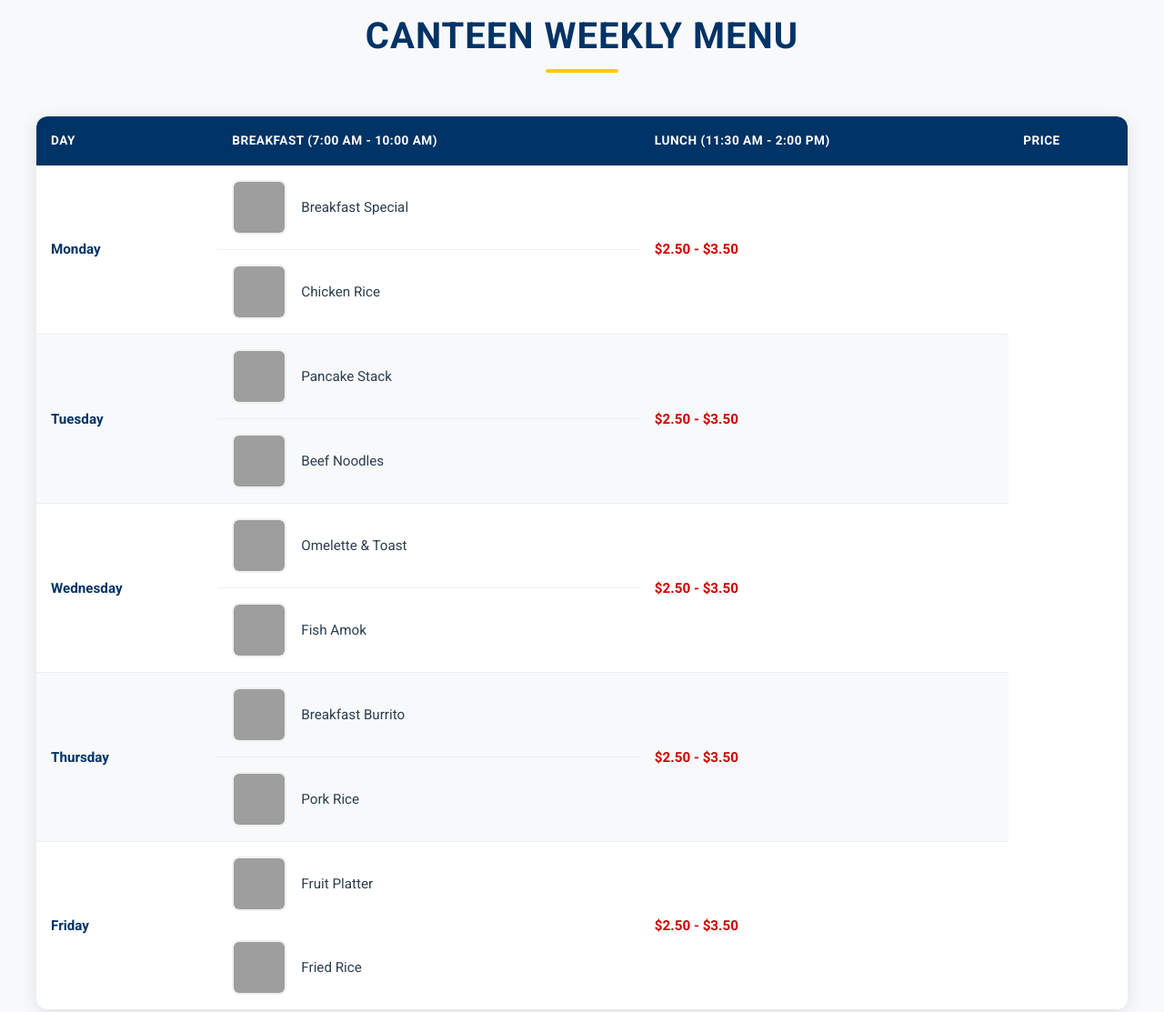
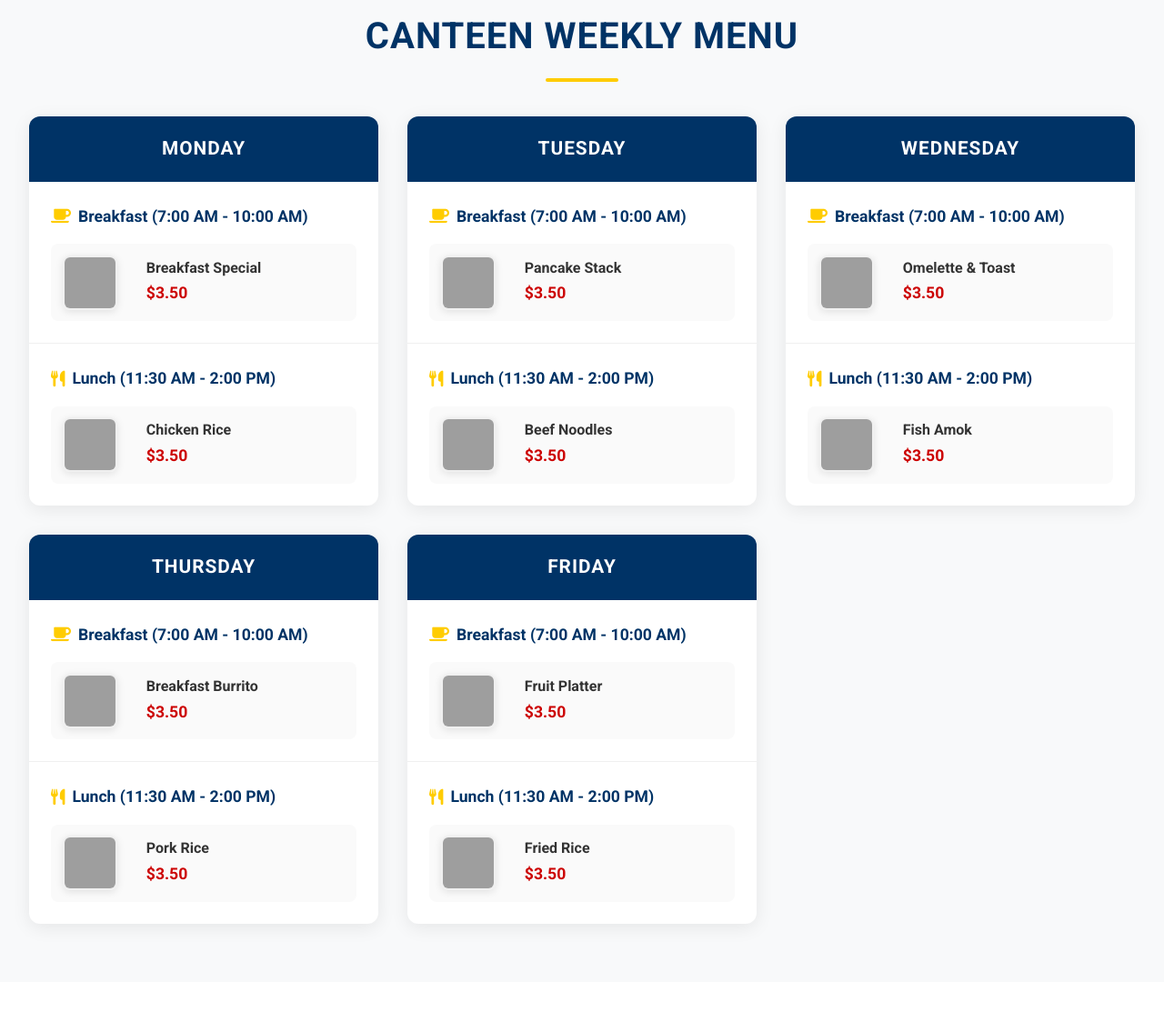
Before and after one commit to phanphoun/project-pnc, a plain HTML site: page index.html in a window 1280 px wide. Shown: the part 1520-2633 px from the top of the page at 91% size. Drawn offline with Linux system fonts and the light colour scheme; grey boxes are pictures that could not be loaded.

Commit message:
canteen page update

```diff
--- a/css/style.css
+++ b/css/style.css
@@ -603,19 +603,168 @@ section {
     font-size: 1rem;
 }
 
-/* Canteen Section - Table Style */
+/* Canteen Section - Modern Card Layout */
 .canteen-section {
     background-color: #f9f9f9;
-    padding: 4rem 0;
+    padding: 4rem 1rem;
+    position: relative;
+    overflow: hidden;
 }
 
-.menu-table-container {
-    overflow-x: auto;
+.canteen-container {
+    max-width: 1400px;
+    margin: 0 auto;
+    padding: 0 1rem;
+}
+
+.canteen-section .section-title {
+    text-align: center;
+    margin-bottom: 3rem;
+    position: relative;
+    color: var(--pnc-blue);
+}
+
+.canteen-section .section-title::after {
+    content: '';
+    position: absolute;
+    bottom: -10px;
+    left: 50%;
+    transform: translateX(-50%);
+    width: 80px;
+    height: 4px;
+    background: var(--pnc-yellow);
+    border-radius: 2px;
+}
+
+.menu-week {
+    display: grid;
+    grid-template-columns: repeat(auto-fit, minmax(300px, 1fr));
+    gap: 2rem;
+    margin-top: 2rem;
+}
+
+.menu-day {
     background: white;
     border-radius: 12px;
-    box-shadow: 0 4px 20px rgba(0, 0, 0, 0.1);
-    margin: 0 auto;
-    max-width: 1200px;
+    overflow: hidden;
+    box-shadow: 0 4px 20px rgba(0, 0, 0, 0.08);
+    transition: all 0.3s ease;
+    height: 100%;
+}
+
+.menu-day:hover {
+    transform: translateY(-5px);
+    box-shadow: 0 10px 30px rgba(0, 0, 0, 0.12);
+}
+
+.day-header {
+    background: var(--pnc-blue);
+    color: white;
+    padding: 1.2rem;
+    text-align: center;
+    font-size: 1.3rem;
+    font-weight: 600;
+    text-transform: uppercase;
+    letter-spacing: 1px;
+}
+
+.menu-meal {
+    padding: 1.5rem;
+    border-bottom: 1px solid #f0f0f0;
+}
+
+.menu-meal:last-child {
+    border-bottom: none;
+}
+
+.meal-title {
+    display: flex;
+    align-items: center;
+    color: var(--pnc-blue);
+    font-weight: 600;
+    margin-bottom: 1rem;
+    font-size: 1.1rem;
+}
+
+.meal-title i {
+    margin-right: 0.5rem;
+    color: var(--pnc-yellow);
+}
+
+.menu-item {
+    display: flex;
+    align-items: center;
+    margin-bottom: 1rem;
+    padding: 0.8rem;
+    border-radius: 8px;
+    transition: all 0.3s ease;
+    background: #fafafa;
+}
+
+.menu-item:last-child {
+    margin-bottom: 0;
+}
+
+.menu-item:hover {
+    background: #f5f5f5;
+    transform: translateX(5px);
+}
+
+.menu-image {
+    width: 70px;
+    height: 70px;
+    border-radius: 8px;
+    object-fit: cover;
+    margin-right: 1rem;
+    border: 2px solid #fff;
+    box-shadow: 0 2px 8px rgba(0, 0, 0, 0.1);
+}
+
+.menu-details {
+    flex: 1;
+}
+
+.menu-details h4 {
+    margin: 0 0 0.3rem;
+    color: #333;
+    font-size: 1rem;
+}
+
+.menu-price {
+    font-weight: 700;
+    color: var(--pnc-red);
+    font-size: 1.1rem;
+}
+
+/* Responsive adjustments */
+@media (max-width: 1200px) {
+    .menu-week {
+        grid-template-columns: repeat(2, 1fr);
+    }
+}
+
+@media (max-width: 768px) {
+    .menu-week {
+        grid-template-columns: 1fr;
+    }
+
+    .menu-day {
+        max-width: 500px;
+        margin: 0 auto;
+    }
+}
+
+@media (max-width: 480px) {
+    .menu-item {
+        flex-direction: column;
+        text-align: center;
+    }
+
+    .menu-image {
+        margin: 0 0 1rem 0;
+        width: 100%;
+        height: 150px;
+    }
 }
 
 .menu-table {
--- a/index.html
+++ b/index.html
@@ -69,85 +69,137 @@
         </div>
     </section>
     <!-- Canteen Section -->
-<section id="canteen" class="canteen-section">
-    <h2 class="section-title">Canteen Weekly Menu</h2>
-    <div class="canteen-container">
-        <div class="menu-table-container">
-            <table class="menu-table">
-                <thead>
-                    <tr>
-                        <th>Day</th>
-                        <th>Breakfast (7:00 AM - 10:00 AM)</th>
-                        <th>Lunch (11:30 AM - 2:00 PM)</th>
-                        <th>Price</th>
-                    </tr>
-                </thead>
-                <tbody>
-                    <tr>
-                        <td class="day-cell">Monday</td>
-                        <td class="menu-item">
-                            <img src="https://images.unsplash.com/photo-1512621776951-a57141f2eefd" alt="Breakfast" class="menu-image">
-                            <span>Breakfast Special</span>
-                        </td>
-                        <td class="menu-item">
-                            <img src="https://images.unsplash.com/photo-1544025162-d76694265947" alt="Lunch" class="menu-image">
-                            <span>Chicken Rice</span>
-                        </td>
-                        <td class="price-cell">$2.50 - $3.50</td>
-                    </tr>
-                    <tr>
-                        <td class="day-cell">Tuesday</td>
-                        <td class="menu-item">
-                            <img src="https://images.unsplash.com/photo-1482049016688-2d3e1b311543" alt="Breakfast" class="menu-image">
-                            <span>Pancake Stack</span>
-                        </td>
-                        <td class="menu-item">
-                            <img src="https://images.unsplash.com/photo-1544025162-d76694265947" alt="Lunch" class="menu-image">
-                            <span>Beef Noodles</span>
-                        </td>
-                        <td class="price-cell">$2.50 - $3.50</td>
-                    </tr>
-                    <tr>
-                        <td class="day-cell">Wednesday</td>
-                        <td class="menu-item">
-                            <img src="https://images.unsplash.com/photo-1482049016688-2d3e1b311543" alt="Breakfast" class="menu-image">
-                            <span>Omelette & Toast</span>
-                        </td>
-                        <td class="menu-item">
-                            <img src="https://images.unsplash.com/photo-1544025162-d76694265947" alt="Lunch" class="menu-image">
-                            <span>Fish Amok</span>
-                        </td>
-                        <td class="price-cell">$2.50 - $3.50</td>
-                    </tr>
-                    <tr>
-                        <td class="day-cell">Thursday</td>
-                        <td class="menu-item">
-                            <img src="https://images.unsplash.com/photo-1482049016688-2d3e1b311543" alt="Breakfast" class="menu-image">
-                            <span>Breakfast Burrito</span>
-                        </td>
-                        <td class="menu-item">
-                            <img src="https://images.unsplash.com/photo-1544025162-d76694265947" alt="Lunch" class="menu-image">
-                            <span>Pork Rice</span>
-                        </td>
-                        <td class="price-cell">$2.50 - $3.50</td>
-                    </tr>
-                    <tr>
-                        <td class="day-cell">Friday</td>
-                        <td class="menu-item">
-                            <img src="https://images.unsplash.com/photo-1482049016688-2d3e1b311543" alt="Breakfast" class="menu-image">
-                            <span>Fruit Platter</span>
-                        </td>
-                        <td class="menu-item">
-                            <img src="https://images.unsplash.com/photo-1544025162-d76694265947" alt="Lunch" class="menu-image">
-                            <span>Fried Rice</span>
-                        </td>
-                        <td class="price-cell">$2.50 - $3.50</td>
-                    </tr>
-                </tbody>
-            </table>
+    <section id="canteen" class="canteen-section">
+        <h2 class="section-title">Canteen Weekly Menu</h2>
+        <div class="canteen-container">
+            <div class="menu-week">
+                <!-- Monday -->
+                <div class="menu-day">
+                    <div class="day-header">Monday</div>
+                    <div class="menu-meal">
+                        <div class="meal-title"><i class="fas fa-coffee"></i> Breakfast (7:00 AM - 10:00 AM)</div>
+                        <div class="menu-item">
+                            <img src="https://images.unsplash.com/photo-1512621776951-a57141f2eefd" alt="Breakfast Special" class="menu-image">
+                            <div class="menu-details">
+                                <h4>Breakfast Special</h4>
+                                <div class="menu-price">$3.50</div>
+                            </div>
+                        </div>
+                    </div>
+                    <div class="menu-meal">
+                        <div class="meal-title"><i class="fas fa-utensils"></i> Lunch (11:30 AM - 2:00 PM)</div>
+                        <div class="menu-item">
+                            <img src="https://images.unsplash.com/photo-1544025162-d76694265947" alt="Chicken Rice" class="menu-image">
+                            <div class="menu-details">
+                                <h4>Chicken Rice</h4>
+                                <div class="menu-price">$3.50</div>
+                            </div>
+                        </div>
+                    </div>
+                </div>
+
+                <!-- Tuesday -->
+                <div class="menu-day">
+                    <div class="day-header">Tuesday</div>
+                    <div class="menu-meal">
+                        <div class="meal-title"><i class="fas fa-coffee"></i> Breakfast (7:00 AM - 10:00 AM)</div>
+                        <div class="menu-item">
+                            <img src="https://images.unsplash.com/photo-1482049016688-2d3e1b311543" alt="Pancake Stack" class="menu-image">
+                            <div class="menu-details">
+                                <h4>Pancake Stack</h4>
+                                <div class="menu-price">$3.50</div>
+                            </div>
+                        </div>
+                    </div>
+                    <div class="menu-meal">
+                        <div class="meal-title"><i class="fas fa-utensils"></i> Lunch (11:30 AM - 2:00 PM)</div>
+                        <div class="menu-item">
+                            <img src="https://images.unsplash.com/photo-1544025162-d76694265947" alt="Beef Noodles" class="menu-image">
+                            <div class="menu-details">
+                                <h4>Beef Noodles</h4>
+                                <div class="menu-price">$3.50</div>
+                            </div>
+                        </div>
+                    </div>
+                </div>
+
+                <!-- Wednesday -->
+                <div class="menu-day">
+                    <div class="day-header">Wednesday</div>
+                    <div class="menu-meal">
+                        <div class="meal-title"><i class="fas fa-coffee"></i> Breakfast (7:00 AM - 10:00 AM)</div>
+                        <div class="menu-item">
+                            <img src="https://images.unsplash.com/photo-1482049016688-2d3e1b311543" alt="Omelette & Toast" class="menu-image">
+                            <div class="menu-details">
+                                <h4>Omelette & Toast</h4>
+                                <div class="menu-price">$3.50</div>
+                            </div>
+                        </div>
+                    </div>
+                    <div class="menu-meal">
+                        <div class="meal-title"><i class="fas fa-utensils"></i> Lunch (11:30 AM - 2:00 PM)</div>
+                        <div class="menu-item">
+                            <img src="https://images.unsplash.com/photo-1544025162-d76694265947" alt="Fish Amok" class="menu-image">
+                            <div class="menu-details">
+                                <h4>Fish Amok</h4>
+                                <div class="menu-price">$3.50</div>
+                            </div>
+                        </div>
+                    </div>
+                </div>
+
+                <!-- Thursday -->
+                <div class="menu-day">
+                    <div class="day-header">Thursday</div>
+                    <div class="menu-meal">
+                        <div class="meal-title"><i class="fas fa-coffee"></i> Breakfast (7:00 AM - 10:00 AM)</div>
+                        <div class="menu-item">
+                            <img src="https://images.unsplash.com/photo-1482049016688-2d3e1b311543" alt="Breakfast Burrito" class="menu-image">
+                            <div class="menu-details">
+                                <h4>Breakfast Burrito</h4>
+                                <div class="menu-price">$3.50</div>
+                            </div>
+                        </div>
+                    </div>
+                    <div class="menu-meal">
+                        <div class="meal-title"><i class="fas fa-utensils"></i> Lunch (11:30 AM - 2:00 PM)</div>
+                        <div class="menu-item">
+                            <img src="https://images.unsplash.com/photo-1544025162-d76694265947" alt="Pork Rice" class="menu-image">
+                            <div class="menu-details">
+                                <h4>Pork Rice</h4>
+                                <div class="menu-price">$3.50</div>
+                            </div>
+                        </div>
+                    </div>
+                </div>
+
+                <!-- Friday -->
+                <div class="menu-day">
+                    <div class="day-header">Friday</div>
+                    <div class="menu-meal">
+                        <div class="meal-title"><i class="fas fa-coffee"></i> Breakfast (7:00 AM - 10:00 AM)</div>
+                        <div class="menu-item">
+                            <img src="https://images.unsplash.com/photo-1482049016688-2d3e1b311543" alt="Fruit Platter" class="menu-image">
+                            <div class="menu-details">
+                                <h4>Fruit Platter</h4>
+                                <div class="menu-price">$3.50</div>
+                            </div>
+                        </div>
+                    </div>
+                    <div class="menu-meal">
+                        <div class="meal-title"><i class="fas fa-utensils"></i> Lunch (11:30 AM - 2:00 PM)</div>
+                        <div class="menu-item">
+                            <img src="https://images.unsplash.com/photo-1544025162-d76694265947" alt="Fried Rice" class="menu-image">
+                            <div class="menu-details">
+                                <h4>Fried Rice</h4>
+                                <div class="menu-price">$3.50</div>
+                            </div>
+                        </div>
+                    </div>
+                </div>
+            </div>
         </div>
-    </div>
-</section>
+    </section>
 
     <!-- Sports Section -->
 <section id="sports">
```
